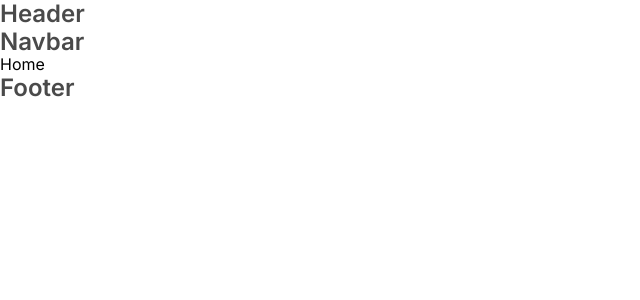
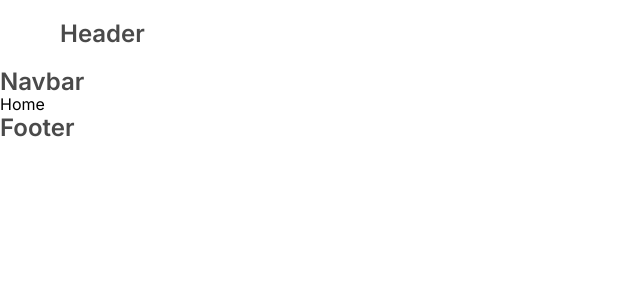
Before and after one commit to nmr15/appointment-front, a React (Vite) app: page / in a window 1280 px wide. Shown: the top 300 px of the page, without its empty margins (0-640 px from the left). Built offline with nearby package versions, Linux system fonts and the light colour scheme.

Commit message:
added container class

```diff
--- a/src/App.scss
+++ b/src/App.scss
@@ -97,3 +97,10 @@ p
 {
   color: var(--color-text);
 }
+
+.container
+{
+  max-width: 1200px;
+  margin: 0 auto;
+  padding: var(--px-20);
+}
--- a/src/Components/Header.jsx
+++ b/src/Components/Header.jsx
@@ -4,9 +4,11 @@ const Header = () =>
 {
   return (
     <>
-      <header className="header">
-        <h3>Header</h3>
-      </header>
+      <div className="container">
+        <header className="header">
+          <h3>Header</h3>
+        </header>
+      </div>
     </>
   )
 }
```
